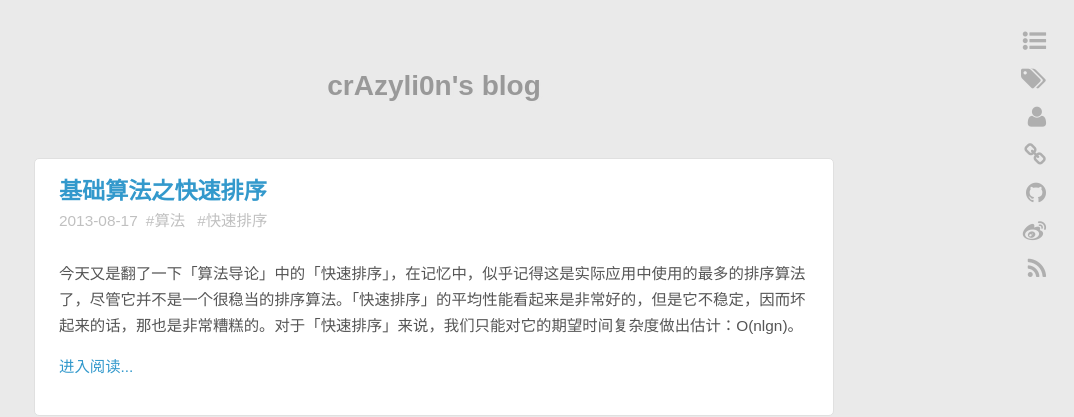
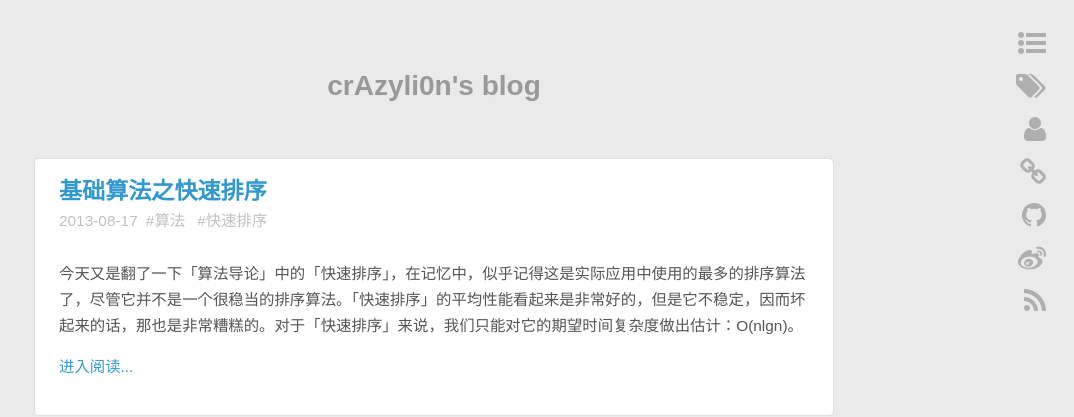
Before and after one commit to xidianpanpei/xidianpanpei.blog, a Jekyll site: the page built from index.markdown, in a window 1280 px wide. Shown: the top 417 px of the page, without its empty margins (206-1280 px from the left). Built offline with Jekyll 4.4.1, drawn with Linux system fonts in a browser that asks for light colours; some web fonts are replaced; Markdown is read by kramdown in place of the engine named in the settings.

Commit message:
修改图标大小

```diff
--- a/_layouts/default.html
+++ b/_layouts/default.html
@@ -31,13 +31,13 @@
             <h1><a title="{{ site.name }}" class="" href="/">{{ site.name }}</a></h1>
           </div>
           <nav>
-            <span><a title="Archive" class="icon-list-ul icon-large" href="/archive.html"></a></span>
-            <span><a title="Tags" class="icon-tags icon-large" href="/tags.html"></a></span>
-            <span><a title="About" class="icon-user icon-large" href="/about.html"></a></span>
-            <span><a title="Links" class="icon-link icon-large" href="/links.html"></a></span>
-			<span><a title="GitHub" class="icon-github icon-large" href="https://github.com/xidianpanpei"></a></span>
-			<span><a title="Weibo" class="icon-weibo icon-large" href="http://weibo.com/u/1951979093"></a></span>
-            <span><a title="RSS" class="icon-rss icon-large" href="/atom.xml"></a></span>
+            <span><a title="Archive" class="icon-list-ul icon-2x" href="/archive.html"></a></span>
+            <span><a title="Tags" class="icon-tags icon-2x" href="/tags.html"></a></span>
+            <span><a title="About" class="icon-user icon-2x" href="/about.html"></a></span>
+            <span><a title="Links" class="icon-link icon-2x" href="/links.html"></a></span>
+			<span><a title="GitHub" class="icon-github icon-2x" href="https://github.com/xidianpanpei"></a></span>
+			<span><a title="Weibo" class="icon-weibo icon-2x" href="http://weibo.com/u/1951979093"></a></span>
+            <span><a title="RSS" class="icon-rss icon-2x" href="/atom.xml"></a></span>
           </nav>
         </header>
         <div id="content">
```
